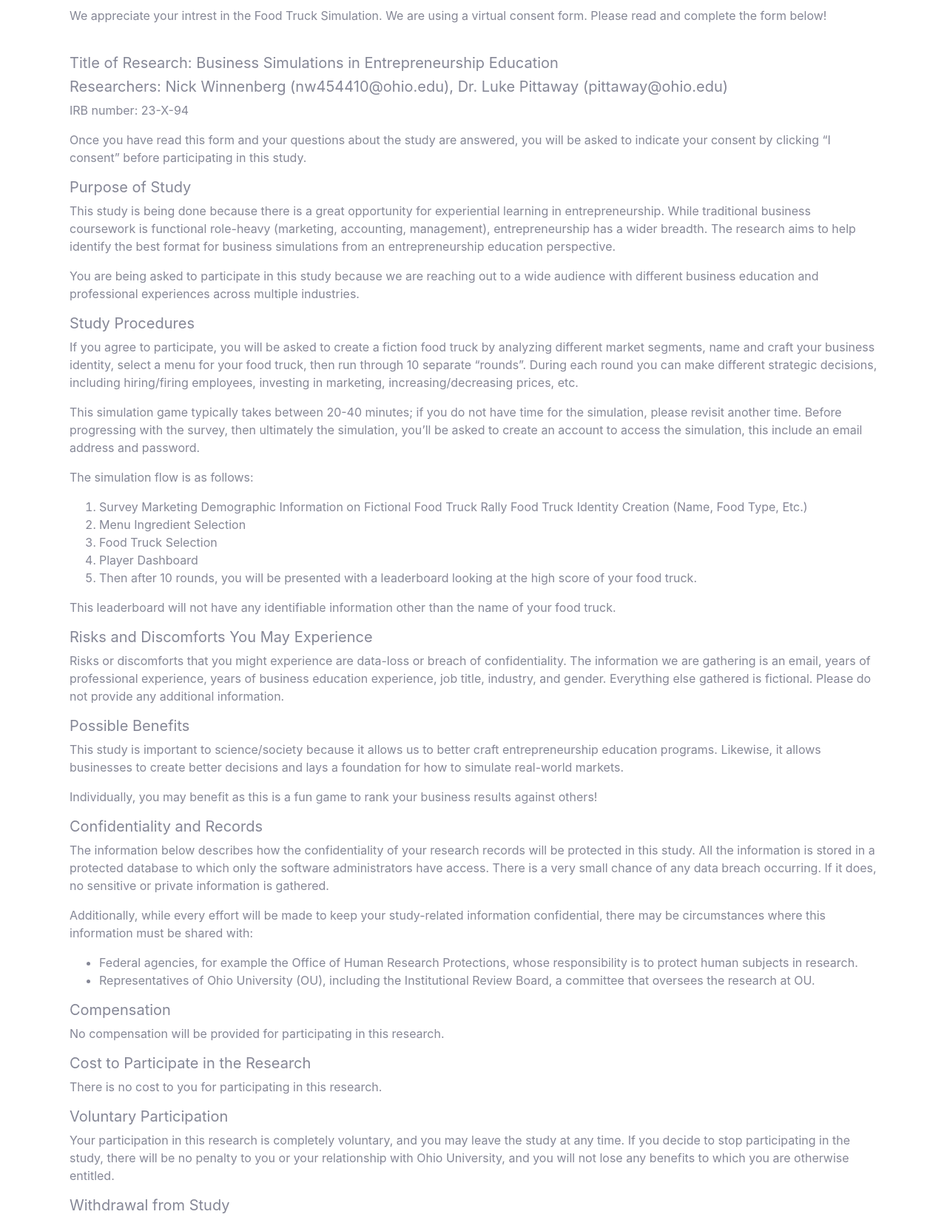
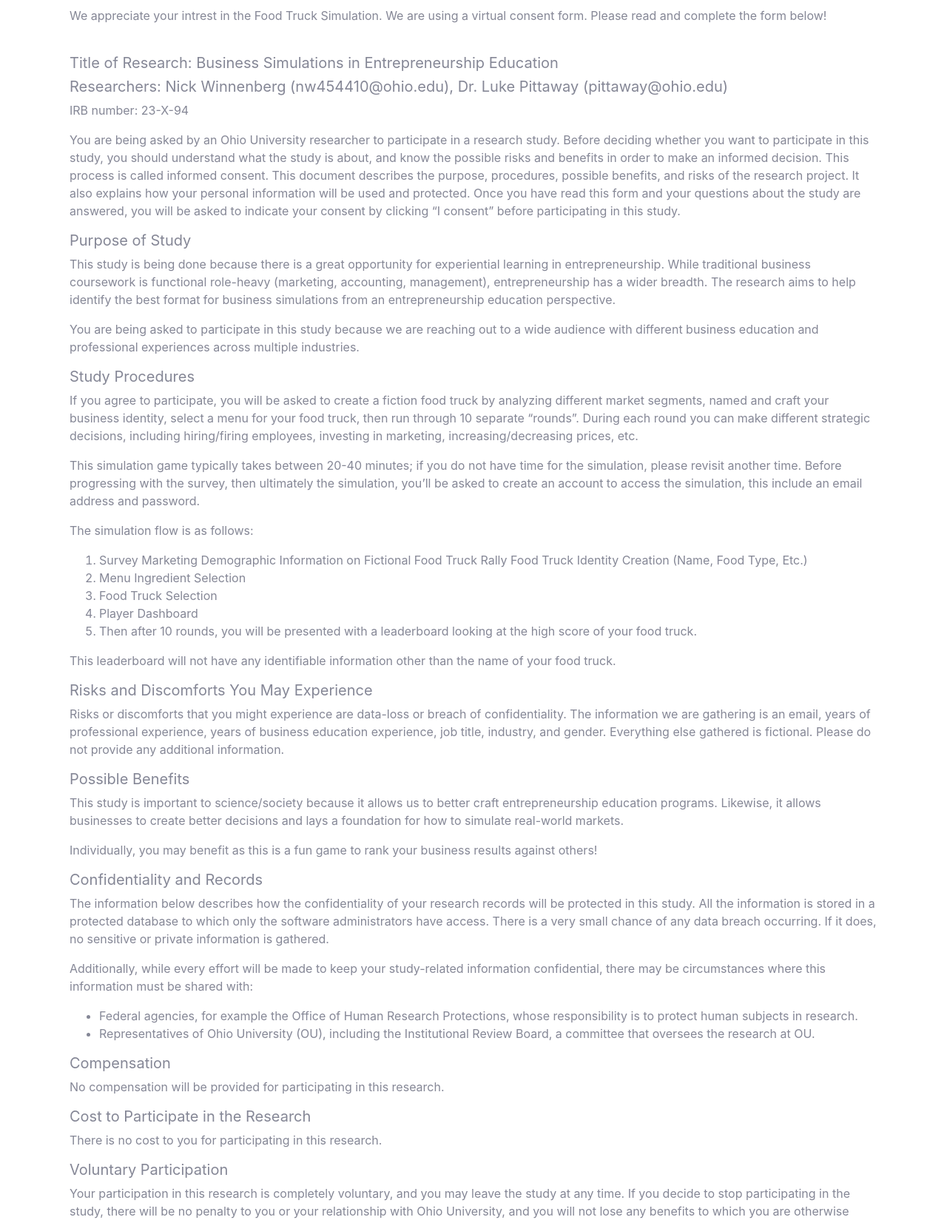
Before and after one commit to nick-winnenberg/businesssim, a Django app: page / in a window 1280 px wide. Shown: the part 164-1813 px from the top of the page at 74% size. Run offline with Django 4.2, Linux system fonts and the light colour scheme; some libraries are stand-ins or nearby versions.

Commit message:
fixed consent form

```diff
--- a/game/templates/game/consent_form.html
+++ b/game/templates/game/consent_form.html
@@ -13,7 +13,7 @@
             <h5>Researchers: Nick Winnenberg (nw454410@ohio.edu), Dr. Luke Pittaway (pittaway@ohio.edu)</h5>
             <p>IRB number: 23-X-94 </p>
 
-            <p>Once you have read this form and your questions about the study are answered, you will be asked to
+            <p>You are being asked by an Ohio University researcher to participate in a research study. Before deciding whether you want to participate in this study, you should understand what the study is about, and know the possible risks and benefits in order to make an informed decision. This process is called informed consent. This document describes the purpose, procedures, possible benefits, and risks of the research project.  It also explains how your personal information will be used and protected. Once you have read this form and your questions about the study are answered, you will be asked to
                 indicate your consent by clicking “I consent” before participating in this study.</p>
 
             <h5>Purpose of Study</h5>
@@ -27,7 +27,7 @@
 
             <h5>Study Procedures</h5>
             <p>If you agree to participate, you will be asked to create a fiction food truck by analyzing different
-                market segments, name and craft your business identity, select a menu for your food truck, then run
+                market segments, named and craft your business identity, select a menu for your food truck, then run
                 through 10 separate “rounds”. During each round you can make different strategic decisions, including
                 hiring/firing employees, investing in marketing, increasing/decreasing prices, etc.</p>
 
@@ -115,6 +115,16 @@
 
             <p>If you have any questions regarding your rights as a research participant, please contact the Director of
                 Research Compliance, Ohio University, (740) 593-0664 or compliance@ohio.edu.</p>
+
+                <p>By clicking “I consent,” you are agreeing that:</p>
+                <ul>
+                    <li>you have read this consent form (or it has been read to you), and you have been given the opportunity to ask questions and have them answered;</li>
+                    <li>you have been informed of potential risks, and they have been explained to your satisfaction;</li>
+                    <li>you understand Ohio University has no funds set aside for any injuries you might receive as a result of participating in this study;</li>
+                    <li>you are 18 years of age or older;</li>
+                    <li>your participation in this research is completely voluntary.</li>
+                </ul>
+                    </p></p>
             {{ form|crispy }}
         </fieldset>
         <div class="form-group">
```
